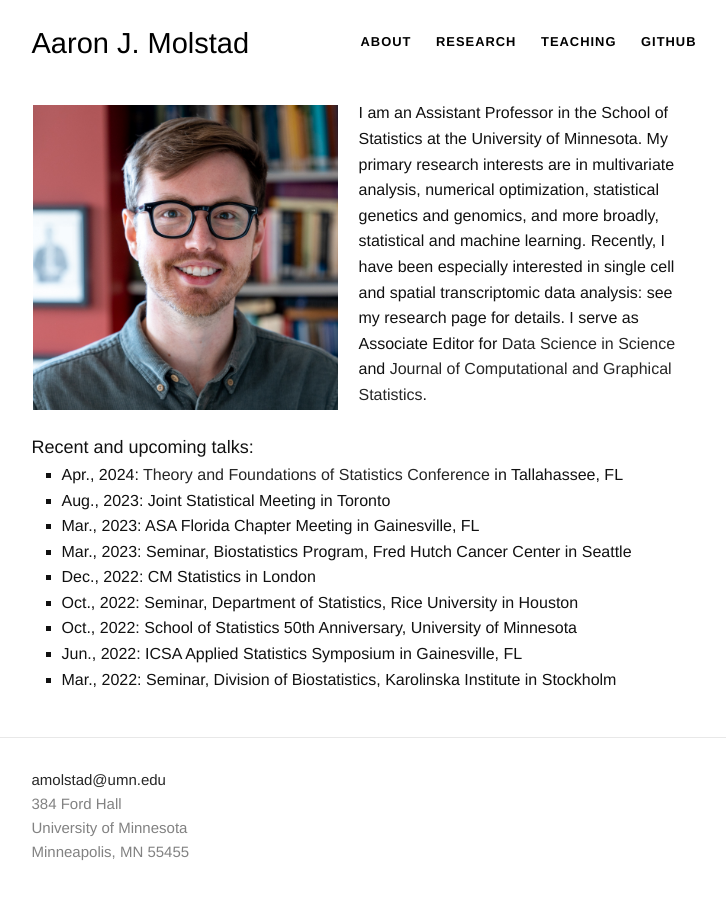
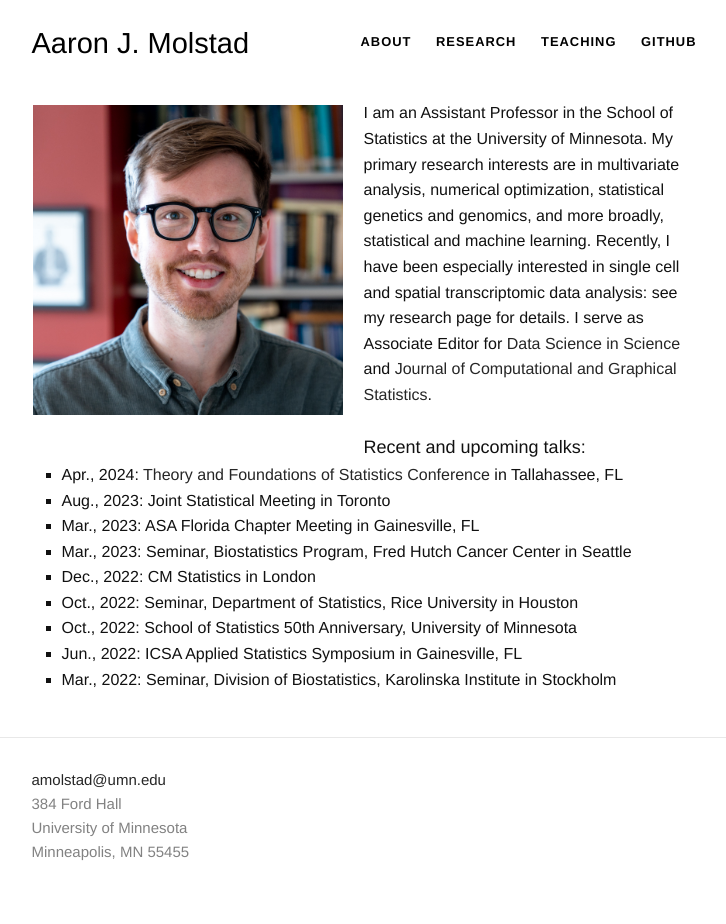
Before and after one commit to ajmolstad/ajmolstad.github.io, a Jekyll site: the page built from index.html, in a window 1280 px wide. Shown: the whole page, without its empty margins (276-1002 px from the left). Built offline with Jekyll 4.4.1, drawn with Linux system fonts in a browser that asks for light colours.

Commit message:
Update index.html

```diff
--- a/index.html
+++ b/index.html
@@ -15,7 +15,7 @@
 
 
 <div class="default">
- <dl class="wp-caption alignleft" style="max-width: 305px">
+ <dl class="wp-caption alignleft" style="max-width: 310px">
 <dt><a href=""><img class="" src="/images/Molstad.jpg" alt="" /></a>
 	<img padding: 6px;></dt>
 <dd></dd>
```
